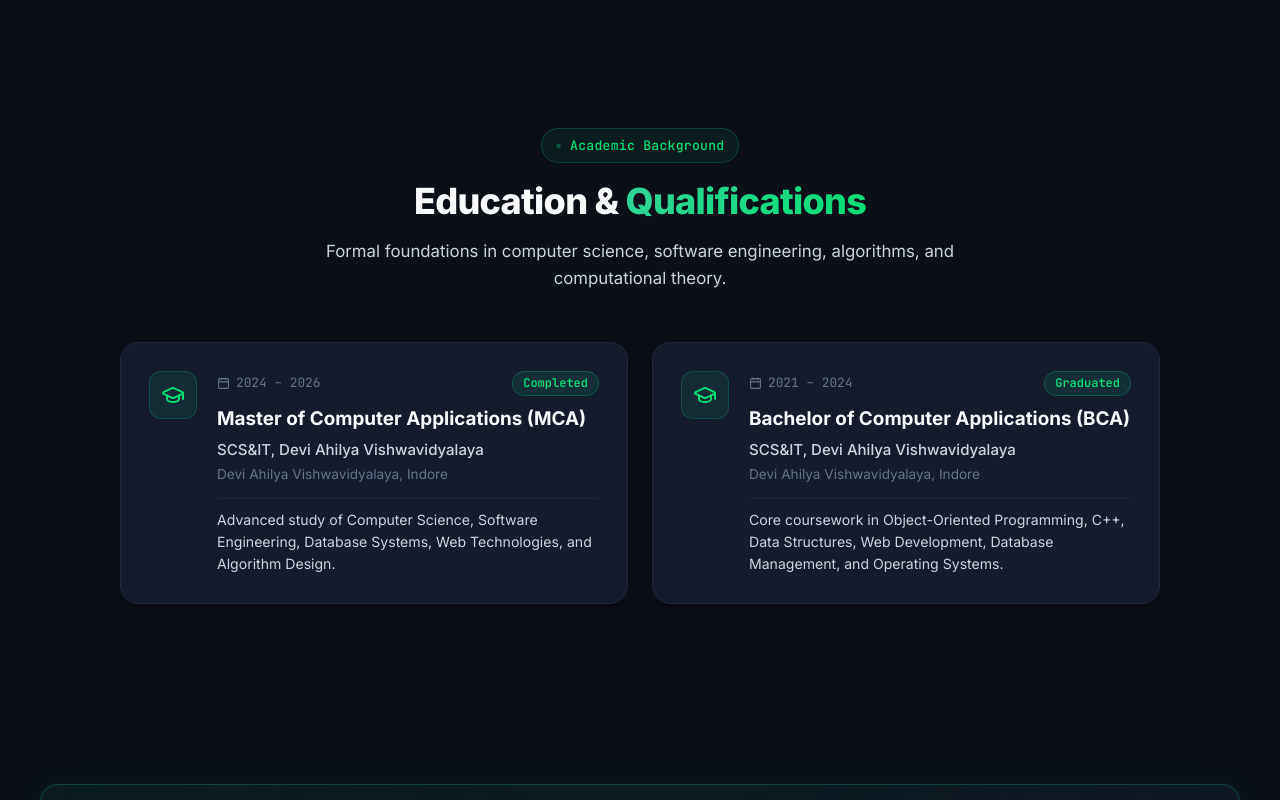
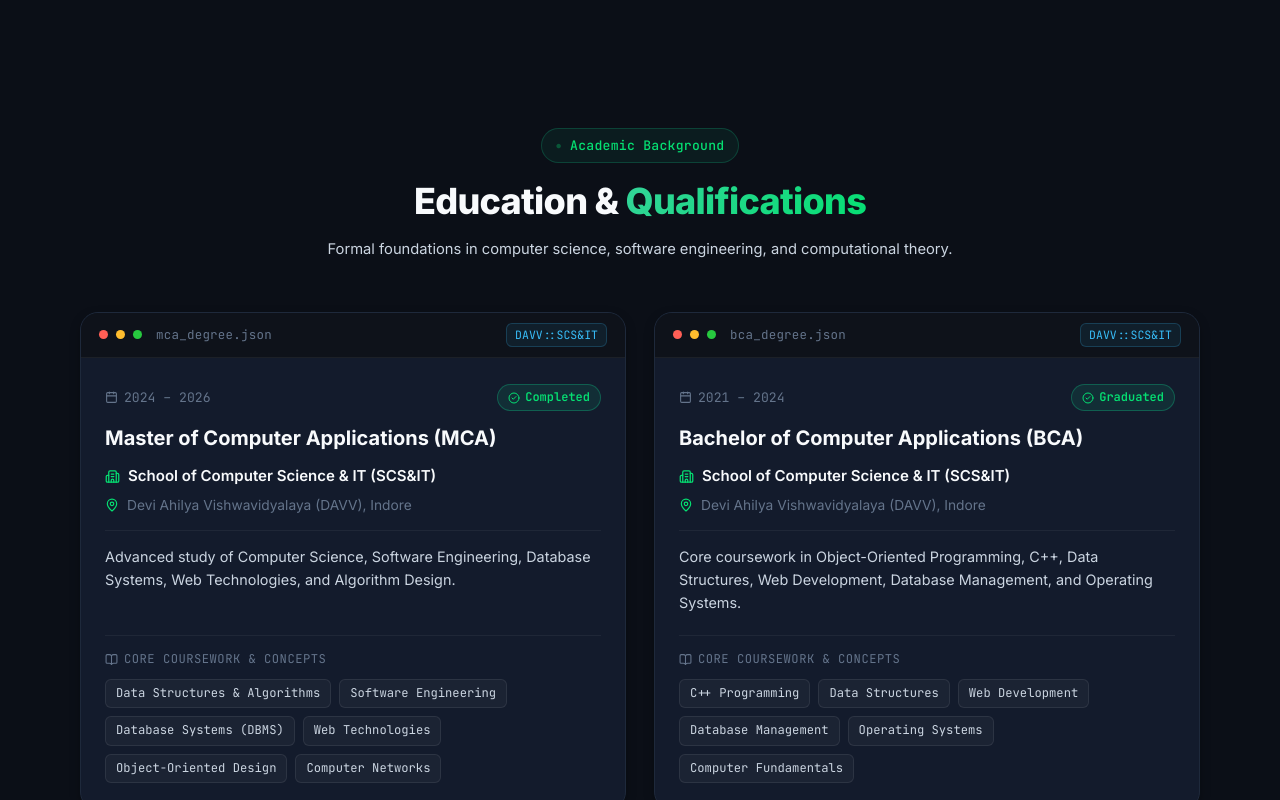
Before and after one commit to sonukadere/Portfolio, a React (Vite) app: page / in a window 1280 px wide. Shown: the part 6840-7640 px from the top of the page. Built offline with nearby package versions, Linux system fonts and the light colour scheme.

Commit message:
feat(education): redesign Education section with developer window cards and coursework chips

```diff
--- a/src/App.jsx
+++ b/src/App.jsx
@@ -20,7 +20,7 @@ const EditModal = lazy(() => import('./components/EditModal'));
 export default function App() {
   const [portfolioData, setPortfolioData] = useState(() => {
     try {
-      const saved = localStorage.getItem('portfolio_user_data_v4');
+      const saved = localStorage.getItem('portfolio_user_data_v5');
       if (saved) {
         const parsed = JSON.parse(saved);
         if (parsed?.personal?.name === 'Sonu Kadere') {
@@ -38,7 +38,7 @@ export default function App() {
   const handleSaveData = (newData) => {
     setPortfolioData(newData);
     try {
-      localStorage.setItem('portfolio_user_data_v4', JSON.stringify(newData));
+      localStorage.setItem('portfolio_user_data_v5', JSON.stringify(newData));
     } catch (e) {
       console.warn('Could not save portfolio data to localStorage:', e);
     }
--- a/src/components/Education.css
+++ b/src/components/Education.css
@@ -1,8 +1,34 @@
+/* Education Section */
+.education-section {
+  position: relative;
+}
+
+.education-section .section-header {
+  max-width: 980px;
+}
+
+.education-section .section-title {
+  white-space: nowrap;
+}
+
+.education-section .section-subtitle {
+  white-space: nowrap;
+  font-size: clamp(0.92rem, 1.15vw, 1.05rem);
+}
+
+@media (max-width: 920px) {
+  .education-section .section-title,
+  .education-section .section-subtitle {
+    white-space: normal;
+    text-wrap: balance;
+  }
+}
+
 .education-grid {
   display: grid;
   grid-template-columns: repeat(2, 1fr);
-  gap: 24px;
-  max-width: 1040px;
+  gap: 28px;
+  max-width: 1120px;
   margin: 0 auto;
 }
 
@@ -10,93 +36,203 @@
   background: var(--bg-card);
   border: 1px solid var(--border-subtle);
   border-radius: var(--radius-lg);
-  padding: 28px;
+  overflow: hidden;
+  box-shadow: var(--shadow-md);
   display: flex;
-  gap: 20px;
-  box-shadow: var(--shadow-md);
+  flex-direction: column;
   transition: all var(--transition-normal);
 }
 
 .education-card:hover {
   border-color: rgba(16, 185, 129, 0.35);
-  transform: translateY(-3px);
-  box-shadow: 0 12px 30px -5px rgba(0, 0, 0, 0.6);
+  transform: translateY(-4px);
+  box-shadow: 0 16px 36px -8px rgba(0, 0, 0, 0.65), 0 0 20px rgba(16, 185, 129, 0.1);
 }
 
-.edu-icon-badge {
-  width: 48px;
-  height: 48px;
-  border-radius: var(--radius-md);
-  background: rgba(16, 185, 129, 0.1);
-  border: 1px solid rgba(16, 185, 129, 0.25);
-  color: var(--accent-green-bright);
+/* Window Bar Mockup */
+.edu-window-bar {
   display: flex;
   align-items: center;
-  justify-content: center;
-  flex-shrink: 0;
+  justify-content: space-between;
+  padding: 10px 18px;
+  background: rgba(13, 17, 23, 0.85);
+  border-bottom: 1px solid rgba(255, 255, 255, 0.06);
 }
 
-.edu-content {
+.edu-window-controls {
+  display: flex;
+  align-items: center;
+  gap: 8px;
+}
+
+.edu-window-controls .dot {
+  width: 9px;
+  height: 9px;
+  border-radius: 50%;
+  display: inline-block;
+}
+
+.edu-window-controls .dot.red { background: #ff5f56; }
+.edu-window-controls .dot.yellow { background: #ffbd2e; }
+.edu-window-controls .dot.green { background: #27c93f; }
+
+.edu-file-tab {
+  margin-left: 6px;
+  font-family: var(--font-mono);
+  font-size: 0.78rem;
+  color: var(--text-muted);
+  letter-spacing: 0.02em;
+}
+
+.edu-branch-tag {
+  font-family: var(--font-mono);
+  font-size: 0.72rem;
+  color: var(--accent-cyan);
+  background: rgba(56, 189, 248, 0.08);
+  border: 1px solid rgba(56, 189, 248, 0.2);
+  padding: 2px 8px;
+  border-radius: var(--radius-sm);
+}
+
+/* Card Body */
+.edu-card-body {
+  padding: 26px 24px;
+  display: flex;
+  flex-direction: column;
   flex: 1;
 }
 
-.edu-top-row {
+.edu-meta-row {
   display: flex;
   align-items: center;
   justify-content: space-between;
-  margin-bottom: 8px;
+  margin-bottom: 14px;
 }
 
-.edu-year {
+.edu-time-badge {
   display: inline-flex;
   align-items: center;
   gap: 6px;
   font-family: var(--font-mono);
-  font-size: 0.8rem;
+  font-size: 0.82rem;
   color: var(--text-muted);
 }
 
-.edu-score-pill {
+.edu-status-pill {
+  display: inline-flex;
+  align-items: center;
+  gap: 5px;
   font-family: var(--font-mono);
   font-size: 0.75rem;
   font-weight: 600;
-  color: var(--accent-green-bright);
-  background: rgba(16, 185, 129, 0.12);
-  border: 1px solid rgba(16, 185, 129, 0.3);
-  padding: 2px 10px;
+  padding: 3px 10px;
   border-radius: var(--radius-full);
+  background: rgba(56, 189, 248, 0.1);
+  border: 1px solid rgba(56, 189, 248, 0.25);
+  color: var(--accent-cyan);
 }
 
-.edu-degree {
-  font-size: 1.18rem;
+.edu-status-pill.status-completed {
+  background: rgba(16, 185, 129, 0.12);
+  border-color: rgba(16, 185, 129, 0.35);
+  color: var(--accent-green-bright);
+}
+
+.edu-degree-title {
+  font-size: 1.25rem;
   font-weight: 700;
   color: var(--text-primary);
-  margin-bottom: 4px;
-}
-
-.edu-institute {
-  font-size: 0.94rem;
-  font-weight: 500;
-  color: var(--text-secondary);
-  margin-bottom: 2px;
-}
-
-.edu-univ {
-  font-size: 0.85rem;
-  color: var(--text-muted);
+  line-height: 1.35;
   margin-bottom: 12px;
 }
 
-.edu-details {
-  font-size: 0.88rem;
-  color: var(--text-secondary);
-  line-height: 1.55;
-  border-top: 1px solid rgba(255, 255, 255, 0.05);
-  padding-top: 10px;
+.edu-institute-info {
+  display: flex;
+  flex-direction: column;
+  gap: 6px;
+  margin-bottom: 14px;
+  padding-bottom: 14px;
+  border-bottom: 1px solid rgba(255, 255, 255, 0.05);
 }
 
-@media (max-width: 768px) {
+.edu-info-line {
+  display: flex;
+  align-items: center;
+  gap: 8px;
+}
+
+.edu-info-line .edu-icon {
+  color: var(--accent-green-bright);
+  flex-shrink: 0;
+}
+
+.edu-inst-name {
+  font-size: 0.94rem;
+  font-weight: 600;
+  color: var(--text-primary);
+}
+
+.edu-univ-name {
+  font-size: 0.86rem;
+  color: var(--text-muted);
+}
+
+.edu-summary-text {
+  font-size: 0.9rem;
+  color: var(--text-secondary);
+  line-height: 1.6;
+  margin-bottom: 20px;
+}
+
+/* Coursework Chips */
+.edu-coursework-section {
+  margin-top: auto;
+  padding-top: 14px;
+  border-top: 1px solid rgba(255, 255, 255, 0.05);
+}
+
+.coursework-label-row {
+  display: flex;
+  align-items: center;
+  gap: 6px;
+  font-family: var(--font-mono);
+  font-size: 0.76rem;
+  color: var(--text-muted);
+  text-transform: uppercase;
+  letter-spacing: 0.04em;
+  margin-bottom: 10px;
+}
+
+.edu-chips-wrap {
+  display: flex;
+  flex-wrap: wrap;
+  gap: 8px;
+}
+
+.edu-course-chip {
+  font-family: var(--font-mono);
+  font-size: 0.76rem;
+  padding: 4px 10px;
+  background: rgba(255, 255, 255, 0.035);
+  border: 1px solid rgba(255, 255, 255, 0.08);
+  border-radius: var(--radius-sm);
+  color: var(--text-secondary);
+  transition: all var(--transition-fast);
+}
+
+.edu-course-chip:hover {
+  background: rgba(16, 185, 129, 0.08);
+  border-color: rgba(16, 185, 129, 0.25);
+  color: var(--accent-green-bright);
+}
+
+@media (max-width: 900px) {
   .education-grid {
     grid-template-columns: 1fr;
+    gap: 20px;
+  }
+
+  .edu-card-body {
+    padding: 20px;
   }
 }
--- a/src/components/Education.jsx
+++ b/src/components/Education.jsx
@@ -1,5 +1,5 @@
 import React from 'react';
-import { GraduationCap, Calendar } from 'lucide-react';
+import { Calendar, Building2, MapPin, BookOpen, CheckCircle2 } from 'lucide-react';
 import './Education.css';
 
 export default function Education({ data }) {
@@ -16,38 +16,83 @@ export default function Education({ data }) {
             Education & <span className="gradient-green">Qualifications</span>
           </h2>
           <p className="section-subtitle">
-            Formal foundations in computer science, software engineering, algorithms, and computational theory.
+            Formal foundations in computer science, software engineering, and computational theory.
           </p>
         </div>
 
         <div className="education-grid">
-          {educations.map((item, idx) => (
+          {educations.map((item, idx) => {
+            const isCompleted = item.score?.toLowerCase().includes('completed') || item.score?.toLowerCase().includes('graduated');
+            const fileLabel = idx === 0 ? 'mca_degree.json' : 'bca_degree.json';
+
+            return (
               <div key={idx} className="education-card">
-              <div className="edu-icon-badge">
-                <GraduationCap size={24} />
+                {/* Developer Window Header Bar */}
+                <div className="edu-window-bar">
+                  <div className="edu-window-controls">
+                    <span className="dot red"></span>
+                    <span className="dot yellow"></span>
+                    <span className="dot green"></span>
+                    <span className="edu-file-tab">{fileLabel}</span>
+                  </div>
+                  <span className="edu-branch-tag">DAVV::SCS&IT</span>
                 </div>
 
-              <div className="edu-content">
-                <div className="edu-top-row">
-                  <span className="edu-year">
+                <div className="edu-card-body">
+                  {/* Metadata Row: Period & Status */}
+                  <div className="edu-meta-row">
+                    <div className="edu-time-badge">
                       <Calendar size={13} />
-                    {item.year}
+                      <span>{item.year}</span>
+                    </div>
+
+                    {item.score && (
+                      <span className={`edu-status-pill ${isCompleted ? 'status-completed' : ''}`}>
+                        <CheckCircle2 size={12} />
+                        <span>{item.score}</span>
                       </span>
-                  {item.score && (
-                    <span className="edu-score-pill">{item.score}</span>
                     )}
                   </div>
 
-                <h3 className="edu-degree">{item.degree}</h3>
-                <h4 className="edu-institute">{item.institute}</h4>
-                <p className="edu-univ">{item.university}</p>
+                  {/* Degree and Institution */}
+                  <h3 className="edu-degree-title">{item.degree}</h3>
 
+                  <div className="edu-institute-info">
+                    <div className="edu-info-line">
+                      <Building2 size={15} className="edu-icon" />
+                      <span className="edu-inst-name">{item.institute}</span>
+                    </div>
+                    <div className="edu-info-line">
+                      <MapPin size={14} className="edu-icon" />
+                      <span className="edu-univ-name">{item.university}</span>
+                    </div>
+                  </div>
+
+                  {/* Academic Summary */}
                   {item.details && (
-                  <p className="edu-details">{item.details}</p>
+                    <p className="edu-summary-text">{item.details}</p>
+                  )}
+
+                  {/* Coursework Stack Chips */}
+                  {item.coursework && item.coursework.length > 0 && (
+                    <div className="edu-coursework-section">
+                      <div className="coursework-label-row">
+                        <BookOpen size={13} />
+                        <span>Core Coursework & Concepts</span>
+                      </div>
+                      <div className="edu-chips-wrap">
+                        {item.coursework.map((chip, cIdx) => (
+                          <span key={cIdx} className="edu-course-chip">
+                            {chip}
+                          </span>
+                        ))}
+                      </div>
+                    </div>
                   )}
                 </div>
               </div>
-          ))}
+            );
+          })}
         </div>
       </div>
     </section>
--- a/src/data/portfolioData.js
+++ b/src/data/portfolioData.js
@@ -174,19 +174,35 @@ export const initialPortfolioData = {
   education: [
     {
       degree: "Master of Computer Applications (MCA)",
-      institute: "SCS&IT, Devi Ahilya Vishwavidyalaya",
-      university: "Devi Ahilya Vishwavidyalaya, Indore",
+      institute: "School of Computer Science & IT (SCS&IT)",
+      university: "Devi Ahilya Vishwavidyalaya (DAVV), Indore",
       year: "2024 – 2026",
       score: "Completed",
-      details: "Advanced study of Computer Science, Software Engineering, Database Systems, Web Technologies, and Algorithm Design."
+      details: "Advanced study of Computer Science, Software Engineering, Database Systems, Web Technologies, and Algorithm Design.",
+      coursework: [
+        "Data Structures & Algorithms",
+        "Software Engineering",
+        "Database Systems (DBMS)",
+        "Web Technologies",
+        "Object-Oriented Design",
+        "Computer Networks"
+      ]
     },
     {
       degree: "Bachelor of Computer Applications (BCA)",
-      institute: "SCS&IT, Devi Ahilya Vishwavidyalaya",
-      university: "Devi Ahilya Vishwavidyalaya, Indore",
+      institute: "School of Computer Science & IT (SCS&IT)",
+      university: "Devi Ahilya Vishwavidyalaya (DAVV), Indore",
       year: "2021 – 2024",
       score: "Graduated",
-      details: "Core coursework in Object-Oriented Programming, C++, Data Structures, Web Development, Database Management, and Operating Systems."
+      details: "Core coursework in Object-Oriented Programming, C++, Data Structures, Web Development, Database Management, and Operating Systems.",
+      coursework: [
+        "C++ Programming",
+        "Data Structures",
+        "Web Development",
+        "Database Management",
+        "Operating Systems",
+        "Computer Fundamentals"
+      ]
     }
   ],
   certifications: [
```
Lines whose indentation alone changed are shown as unchanged.
